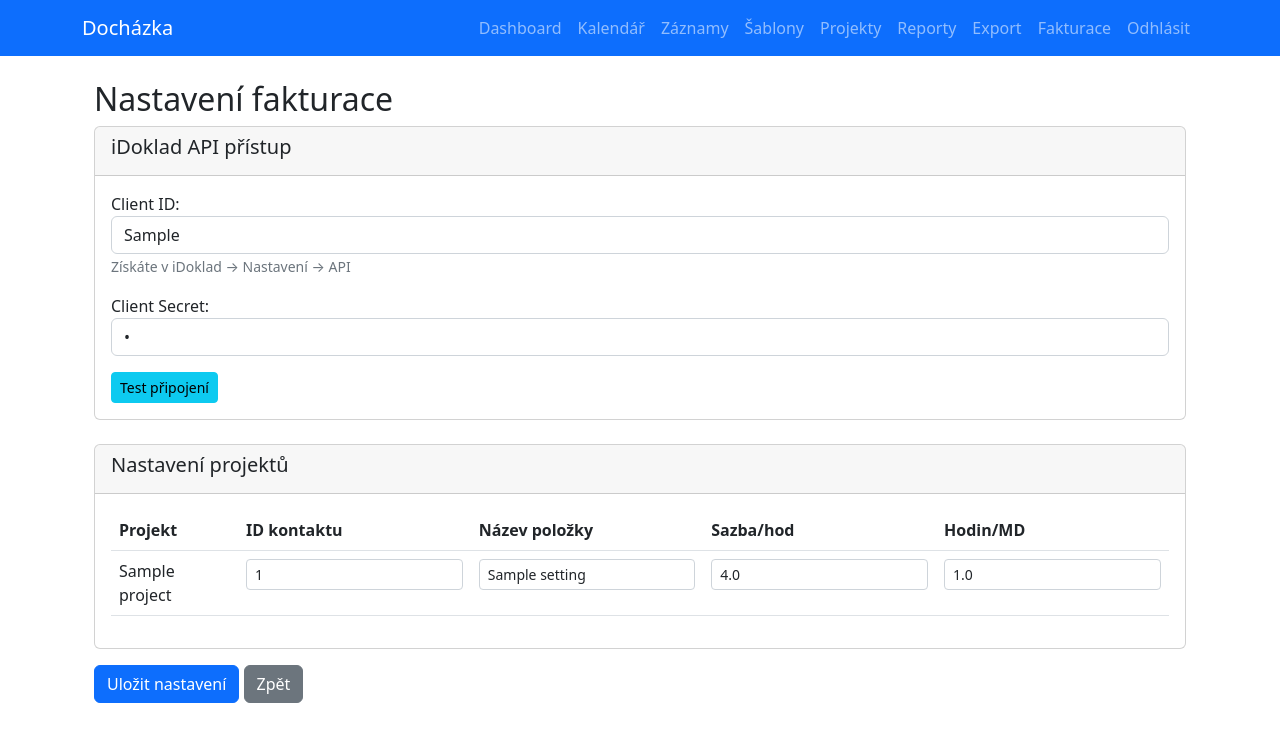
After one commit to MrQuicka/Evidencni_aplikace, a Flask app: page /invoicing/settings in a window 1280 px wide. The commit adds this page. Shown: the top 742 px of the page. Run offline with Flask 3, Linux system fonts and the light colour scheme; a user stored in the database is signed in; tables that the repository leaves empty hold one stand-in row (values such as "Sample post"); some libraries are stand-ins or nearby versions.

Commit message:
Implementace API pro fakturaci

```diff
--- a/app.py
+++ b/app.py
@@ -10,6 +10,8 @@ import io
 import xlsxwriter
 from dateutil.relativedelta import relativedelta
 from models import db, User, Project, LogEntry, TaskTemplate
+from models_invoice import InvoiceSettings, UserSettings, InvoiceHistory
+from idoklad_api import IDokladAPI
 
 
 # Import kalendářového blueprintu
@@ -772,6 +774,174 @@ def delete_template(template_id):
     flash('Šablona byla smazána.')
     return redirect(url_for('templates'))
 
+@app.route('/invoicing')
+@login_required
+def invoicing():
+    """Stránka pro správu fakturace"""
+    # Načti souhrny po měsících
+    monthly_data = db.session.query(
+        func.date_format(LogEntry.start_time, '%Y-%m').label('month'),
+        Project.id.label('project_id'),
+        Project.name.label('project_name'),
+        func.sum(
+            func.timestampdiff(text('MINUTE'), LogEntry.start_time, LogEntry.end_time)
+        ) / 60.0
+    ).join(Project).filter(
+        LogEntry.user_id == current_user.id,
+        LogEntry.end_time.isnot(None)
+    ).group_by('month', Project.id).order_by(text('month DESC')).all()
+
+    # Načti historii faktur
+    invoice_history = InvoiceHistory.query.filter_by(user_id=current_user.id).all()
+    invoiced_months = {(h.month, h.project_id) for h in invoice_history}
+
+    # Připrav data s informací o fakturaci
+    summaries = []
+    for row in monthly_data:
+        summaries.append({
+            'month': row.month,
+            'project_id': row.project_id,
+            'project_name': row.project_name,
+            'hours': round(row[3], 2),
+            'is_invoiced': (row.month, row.project_id) in invoiced_months
+        })
+
+    # Načti nastavení
+    settings = InvoiceSettings.query.join(Project).filter(
+        Project.user_id == current_user.id
+    ).all()
+
+    return render_template('invoicing.html',
+                          summaries=summaries,
+                          settings=settings)
+
+@app.route('/invoicing/settings')
+@login_required
+def invoicing_settings():
+    """Nastavení fakturace"""
+    user_settings = UserSettings.query.filter_by(user_id=current_user.id).first()
+    projects = Project.query.filter_by(user_id=current_user.id).all()
+    invoice_settings = InvoiceSettings.query.join(Project).filter(
+        Project.user_id == current_user.id
+    ).all()
+
+    return render_template('invoicing_settings.html',
+                          user_settings=user_settings,
+                          projects=projects,
+                          invoice_settings=invoice_settings)
+
+@app.route('/invoicing/settings/save', methods=['POST'])
+@login_required
+def save_invoicing_settings():
+    """Uložení nastavení"""
+    # Ulož API klíče
+    user_settings = UserSettings.query.filter_by(user_id=current_user.id).first()
+    if not user_settings:
+        user_settings = UserSettings(user_id=current_user.id)
+        db.session.add(user_settings)
+
+    user_settings.idoklad_api_key = request.form.get('api_key')
+    user_settings.idoklad_api_secret = request.form.get('api_secret')
+
+    # Ulož nastavení projektů
+    for key in request.form:
+        if key.startswith('contact_'):
+            project_id = key.split('_')[1]
+            settings = InvoiceSettings.query.filter_by(project_id=project_id).first()
+            if not settings:
+                settings = InvoiceSettings(project_id=project_id)
+                db.session.add(settings)
+
+            settings.idoklad_contact_id = request.form.get(f'contact_{project_id}')
+            settings.idoklad_item_name = request.form.get(f'item_{project_id}')
+            settings.hourly_rate = float(request.form.get(f'rate_{project_id}', 0))
+            settings.hours_per_md = float(request.form.get(f'md_{project_id}', 8))
+
+    db.session.commit()
+    flash('Nastavení uloženo')
+    return redirect(url_for('invoicing_settings'))
+
+@app.route('/invoicing/create', methods=['POST'])
+@login_required
+def create_invoice_route():
+    """Vytvoření faktury v iDokladu"""
+    month = request.form.get('month')
+    project_id = int(request.form.get('project_id'))
+    description = request.form.get('description')
+
+    # Načti nastavení
+    settings = InvoiceSettings.query.filter_by(project_id=project_id).first()
+    user_settings = UserSettings.query.filter_by(user_id=current_user.id).first()
+
+    if not settings or not user_settings:
+        flash('Chybí nastavení pro fakturaci')
+        return redirect(url_for('invoicing'))
+
+    # Spočítej hodiny
+    start_date = datetime.strptime(f"{month}-01", '%Y-%m-%d')
+    end_date = start_date + relativedelta(months=1)
+
+    total_minutes = db.session.query(
+        func.sum(
+            func.timestampdiff(text('MINUTE'), LogEntry.start_time, LogEntry.end_time)
+        )
+    ).filter(
+        LogEntry.user_id == current_user.id,
+        LogEntry.project_id == project_id,
+        LogEntry.start_time >= start_date,
+        LogEntry.start_time < end_date
+    ).scalar() or 0
+
+    hours = total_minutes / 60.0
+    man_days = hours / settings.hours_per_md
+
+    # Vytvoř fakturu přes API
+    api = IDokladAPI(user_settings.idoklad_api_key, user_settings.idoklad_api_secret)
+
+    items = [{
+        'Name': settings.idoklad_item_name or f'Práce za {month}',
+        'Quantity': round(man_days, 2),
+        'UnitPrice': settings.hourly_rate * settings.hours_per_md,
+        'Unit': 'MD',
+        'VatRateType': 1  # Základní sazba DPH
+    }]
+
+    result = api.create_invoice(settings.idoklad_contact_id, items, description)
+
+    if result.get('Data'):
+        # Ulož do historie
+        history = InvoiceHistory(
+            user_id=current_user.id,
+            project_id=project_id,
+            month=month,
+            hours=hours,
+            invoice_number=result['Data'].get('DocumentNumber'),
+            idoklad_invoice_id=result['Data'].get('Id')
+        )
+        db.session.add(history)
+        db.session.commit()
+
+        flash(f'Faktura {result["Data"]["DocumentNumber"]} vytvořena v iDokladu!')
+    else:
+        flash('Chyba při vytváření faktury: ' + str(result.get('Message', 'Neznámá chyba')))
+
+    return redirect(url_for('invoicing'))
+
+@app.route('/invoicing/test-connection', methods=['POST'])
+@login_required
+def test_idoklad_connection():
+    """Test připojení k iDoklad API"""
+    data = request.get_json()
+
+    try:
+        api = IDokladAPI(data['client_id'], data['client_secret'])
+        if api.token:
+            return jsonify({'success': True})
+        else:
+            return jsonify({'success': False, 'error': 'Nepodařilo se získat token'})
+    except Exception as e:
+        return jsonify({'success': False, 'error': str(e)})
+
 # --------------------------------------------------
 #                Spuštění aplikace
 # --------------------------------------------------
--- a/templates/base.html
+++ b/templates/base.html
@@ -16,7 +16,7 @@
   <body>
     <nav class="navbar navbar-expand-lg navbar-dark bg-primary mb-4">
       <div class="container">
-        <a class="navbar-brand" href="{{ url_for('projects') }}">Docházka</a>
+        <a class="navbar-brand" href="/Docházka">Docházka</a>
         <button class="navbar-toggler" type="button" data-bs-toggle="collapse" data-bs-target="#navbarNav"
                 aria-controls="navbarNav" aria-expanded="false" aria-label="Toggle navigation">
           <span class="navbar-toggler-icon"></span>
@@ -43,10 +43,10 @@
                 <a class="nav-link" href="/reports">Reporty</a>
               </li>
               <li class="nav-item">
-                <a class="nav-link" href="{{ url_for('reports_view', period='monthly') }}">Reporty</a>
+               <a class="nav-link" href="/export">Export</a>
               </li>
               <li class="nav-item">
-               <a class="nav-link" href="/export">Export</a>
+               <a class="nav-link" href="/invoicing">Fakturace</a>
               </li>
               <li class="nav-item">
                 <a class="nav-link" href="{{ url_for('logout') }}">Odhlásit</a>
--- /dev/null
+++ b/templates/invoicing_settings.html
@@ -0,0 +1,115 @@
+{% extends "base.html" %}
+{% block title %}Nastavení fakturace{% endblock %}
+
+{% block content %}
+<div class="container mt-4">
+    <h2>Nastavení fakturace</h2>
+
+    <form method="POST" action="/invoicing/settings/save">
+        <!-- API nastavení -->
+        <div class="card mb-4">
+            <div class="card-header">
+                <h5>iDoklad API přístup</h5>
+            </div>
+            <div class="card-body">
+                <div class="mb-3">
+                    <label for="api_key">Client ID:</label>
+                    <input type="text" class="form-control" id="api_key" name="api_key"
+                           value="{{ user_settings.idoklad_api_key if user_settings else '' }}">
+                    <small class="form-text text-muted">Získáte v iDoklad → Nastavení → API</small>
+                </div>
+                <div class="mb-3">
+                    <label for="api_secret">Client Secret:</label>
+                    <input type="password" class="form-control" id="api_secret" name="api_secret"
+                           value="{{ user_settings.idoklad_api_secret if user_settings else '' }}">
+                </div>
+                <button type="button" class="btn btn-sm btn-info" onclick="testConnection()">
+                    Test připojení
+                </button>
+            </div>
+        </div>
+
+        <!-- Nastavení projektů -->
+        <div class="card">
+            <div class="card-header">
+                <h5>Nastavení projektů</h5>
+            </div>
+            <div class="card-body">
+                <table class="table">
+                    <thead>
+                        <tr>
+                            <th>Projekt</th>
+                            <th>ID kontaktu</th>
+                            <th>Název položky</th>
+                            <th>Sazba/hod</th>
+                            <th>Hodin/MD</th>
+                        </tr>
+                    </thead>
+                    <tbody>
+                        {% for project in projects %}
+                        {% set settings = invoice_settings|selectattr('project_id', 'equalto', project.id)|first %}
+                        <tr>
+                            <td>{{ project.name }}</td>
+                            <td>
+                                <input type="text" class="form-control form-control-sm"
+                                       name="contact_{{ project.id }}"
+                                       value="{{ settings.idoklad_contact_id if settings else '' }}">
+                            </td>
+                            <td>
+                                <input type="text" class="form-control form-control-sm"
+                                       name="item_{{ project.id }}"
+                                       value="{{ settings.idoklad_item_name if settings else '' }}">
+                            </td>
+                            <td>
+                                <input type="number" class="form-control form-control-sm"
+                                       name="rate_{{ project.id }}" step="0.01"
+                                       value="{{ settings.hourly_rate if settings else '' }}">
+                            </td>
+                            <td>
+                                <input type="number" class="form-control form-control-sm"
+                                       name="md_{{ project.id }}" step="0.5"
+                                       value="{{ settings.hours_per_md if settings else '8' }}">
+                            </td>
+                        </tr>
+                        {% endfor %}
+                    </tbody>
+                </table>
+            </div>
+        </div>
+
+        <div class="mt-3">
+            <button type="submit" class="btn btn-primary">Uložit nastavení</button>
+            <a href="/invoicing" class="btn btn-secondary">Zpět</a>
+        </div>
+    </form>
+</div>
+
+<script>
+function testConnection() {
+    const clientId = document.getElementById('api_key').value;
+    const clientSecret = document.getElementById('api_secret').value;
+
+    if (!clientId || !clientSecret) {
+        alert('Vyplňte Client ID a Client Secret');
+        return;
+    }
+
+    fetch('/invoicing/test-connection', {
+        method: 'POST',
+        headers: {'Content-Type': 'application/json'},
+        body: JSON.stringify({
+            client_id: clientId,
+            client_secret: clientSecret
+        })
+    })
+    .then(response => response.json())
+    .then(data => {
+        if (data.success) {
+            alert('Připojení úspěšné!');
+        } else {
+            alert('Připojení selhalo: ' + data.error);
+        }
+    });
+}
+</script>
+{% endblock %}
```
Also changed, not shown: idoklad_api.py (added, +77 -0 lines), models_invoice.py (added, +37 -0 lines), templates/invoicing.html (added, +127 -0 lines).
